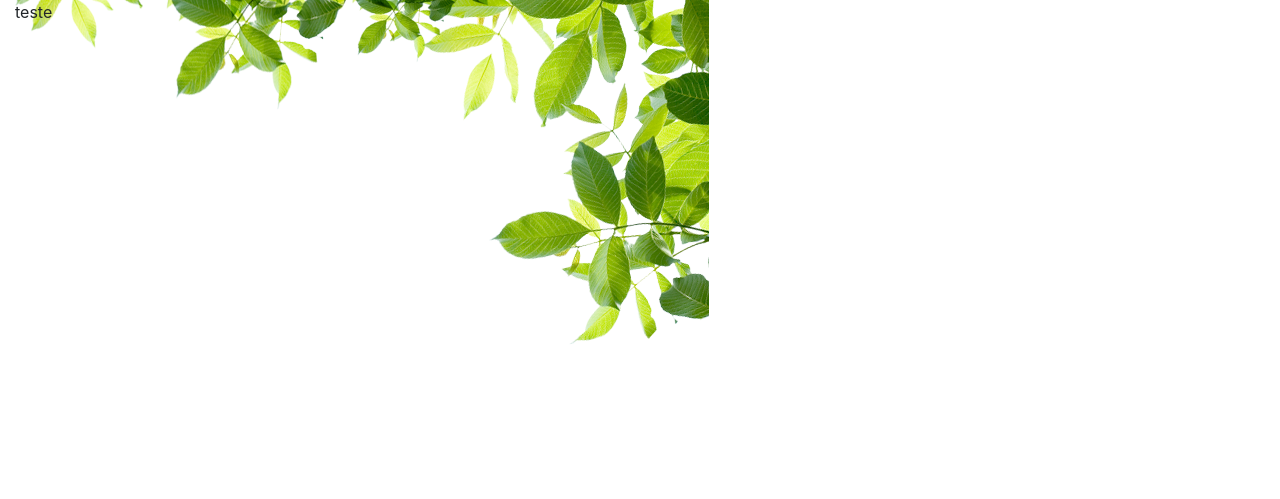
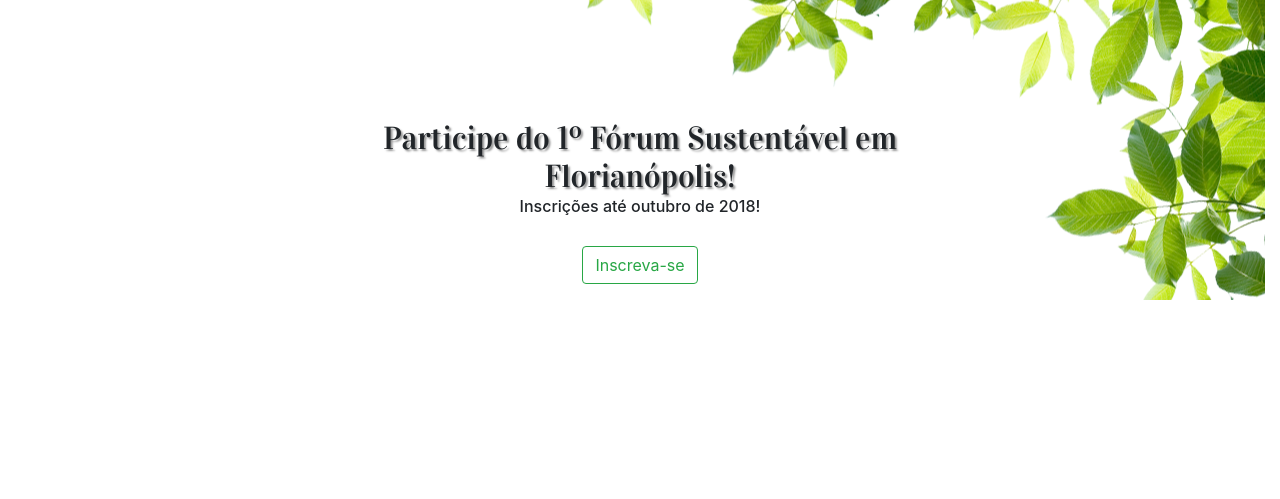
Before and after one commit to bkprestes/bkprestes.github.io, a PHP site: page /day2/index.html in a window 1280 px wide. Shown: the part 56-555 px from the top of the page. Run offline with PHP 8.4, Linux system fonts and the light colour scheme; some libraries are stand-ins or nearby versions.

Commit message:
finalizado convite central

```diff
--- a/day2/day2.css
+++ b/day2/day2.css
@@ -1,6 +1,29 @@
+
+@import url('https://fonts.googleapis.com/css?family=Vidaloka');
 
 div#convite{
 	background-image: url("imagens/folhas.png");
 	background-repeat: no-repeat;
-	height: 500px;
+	background-position: right;
+	height: 300px;
+	background-size: auto;
 }
+
+div#convite h1{
+	width: 50%;
+	text-align: center;
+	margin: auto;
+	padding-top: 120px;
+	font-family: Vidaloka, sans-serif;
+	text-shadow: 2px 2px 2px rgba(0,0,0,0.4);
+	font-size: 2em;
+}
+
+div#convite h6{
+	text-align: center;
+
+}
+
+div#convite h6 button{
+	margin-top: 30px;
+}
--- a/day2/index.html
+++ b/day2/index.html
@@ -15,7 +15,7 @@
     <nav class="navbar navbar-expand-lg navbar-light bg-light">
 	  <a class="navbar-brand" href="#">Fórum Sustentável</a>
 	  <button class="navbar-toggler" type="button" data-toggle="collapse" data-target="#navbarNavAltMarkup" aria-controls="navbarNavAltMarkup" aria-expanded="false" aria-label="Toggle navigation">
-	    <span class="navbar-toggler-icon">x</span>
+	    <span class="navbar-toggler-icon"></span>
 	  </button>
 	  <div class="collapse navbar-collapse" id="navbarNavAltMarkup">
 	    <div class="navbar-nav">
@@ -29,7 +29,9 @@
 
 	<div class="container-fluid">
 		<div id="convite">
-			teste
+			<h1>Participe do 1º Fórum Sustentável em Florianópolis!</h1>
+			<h6>Inscrições até outubro de 2018! <br><button type="button" class="btn btn-outline-success center">Inscreva-se</button></h6>
+
 		</div>
 
 	</div>
```
